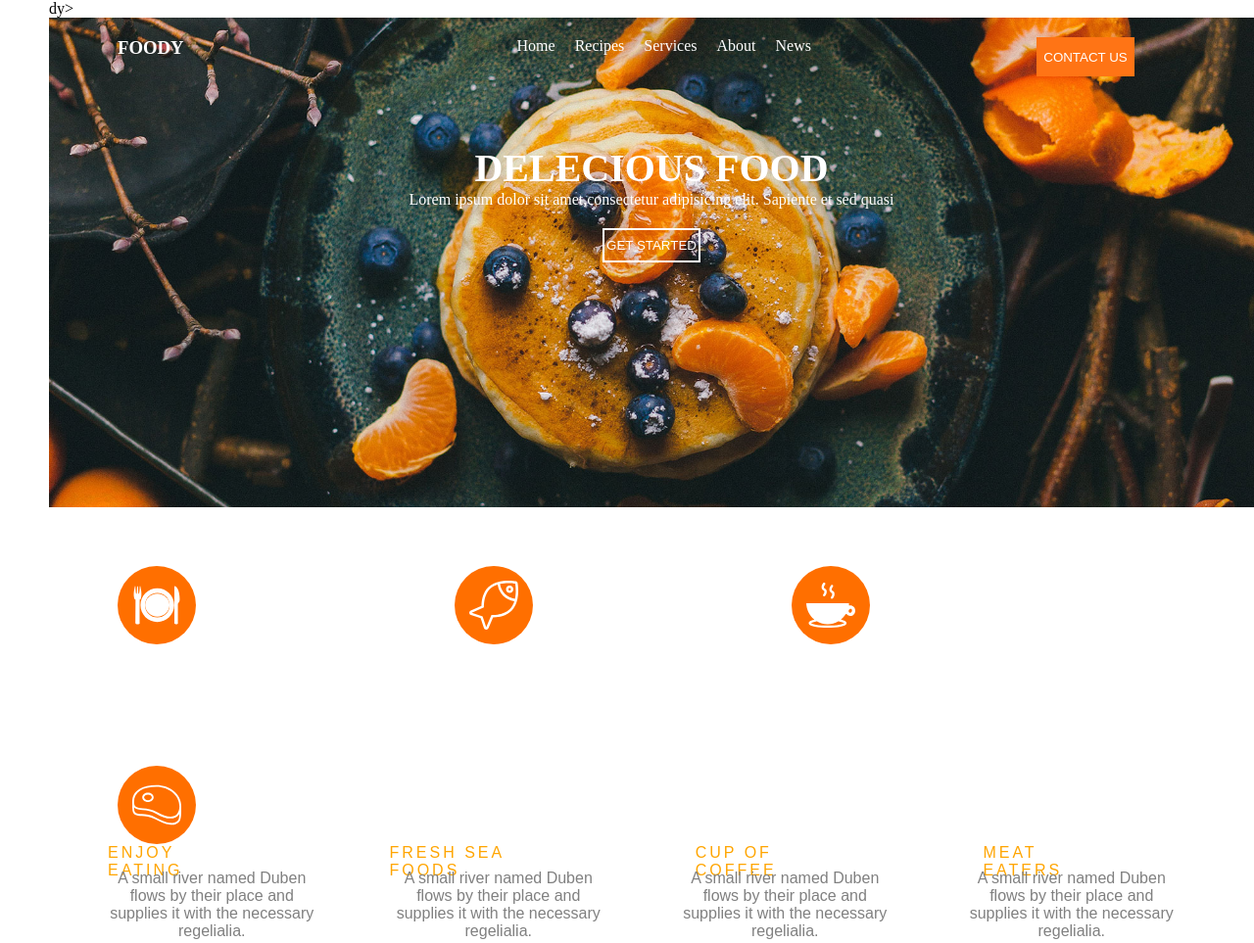
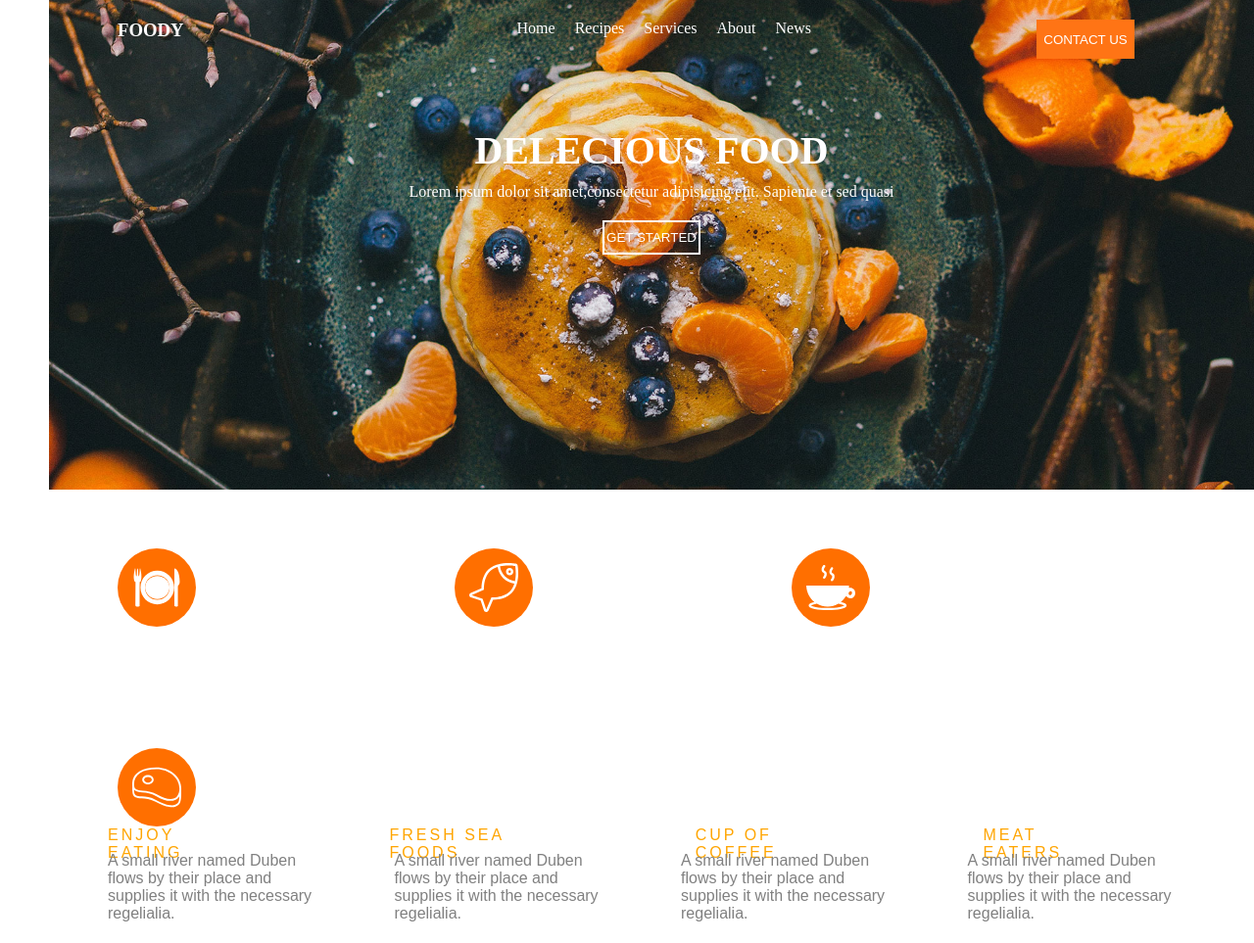
Before and after one commit to Fatima-Tfaily/project1_restaurent, a plain HTML site: page index.html in a window 1280 px wide. Shown: the top 963 px of the page at 98% size. Drawn offline with Linux system fonts and the light colour scheme; files whose address does not match are found by name.

Commit message:
Done part1

```diff
--- a/index.html
+++ b/index.html
@@ -6,7 +6,6 @@
 </head>
 
 <body>
-    dy>
     <div class="part1">
         <div class="menu">
             <ul class="m">
@@ -55,7 +54,7 @@
         </div>
         <div class="content">
             <h1>DELECIOUS FOOD</h1>
-            <p>Lorem ipsum dolor sit amet,consectetur adipisicing elit. Sapiente et sed quasi </p>
+            <p class="introduction">Lorem ipsum dolor sit amet,consectetur adipisicing elit. Sapiente et sed quasi </p>
             <a href="get.html">
                 <p class="button">
                     <button class="get">
--- a/style.css
+++ b/style.css
@@ -55,13 +55,13 @@ a:hover {
     color: #FF7415;
 }
 
-h1 {
+.content h1 {
     text-align: center;
     font-size: 40;
     margin-bottom: 10px;
 }
 
-p {
+.introduction{
     text-align: center;
     margin-bottom: 20px;
 }
```
